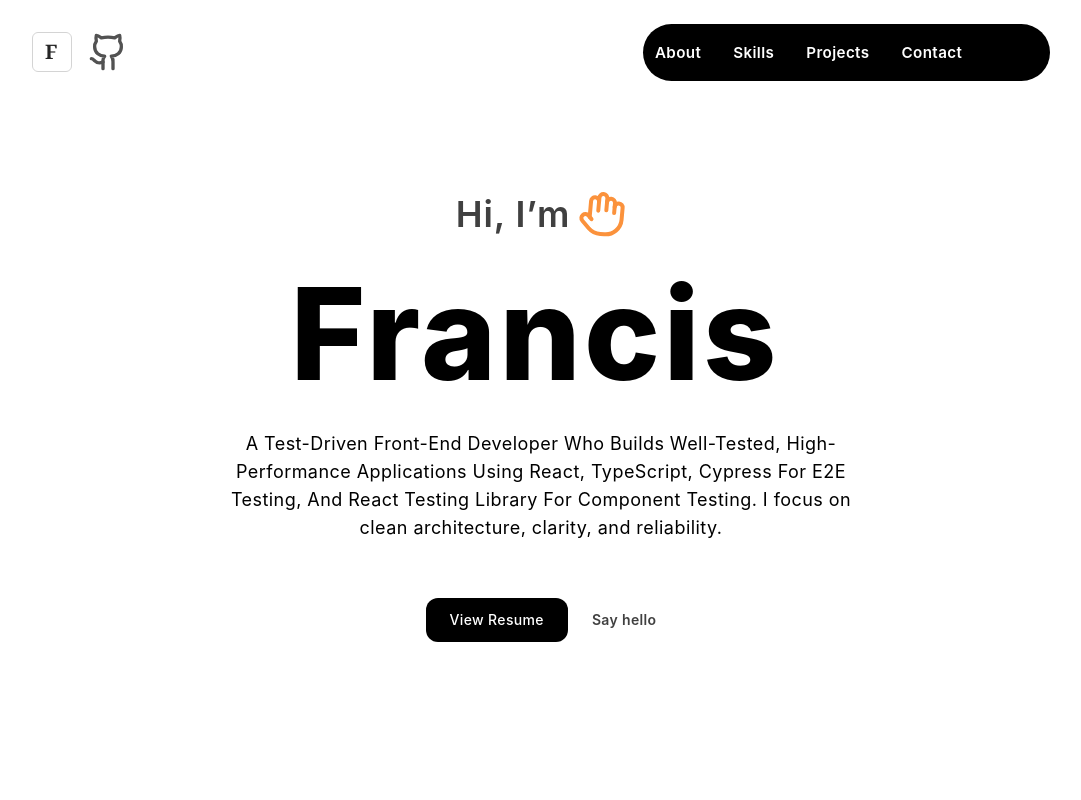
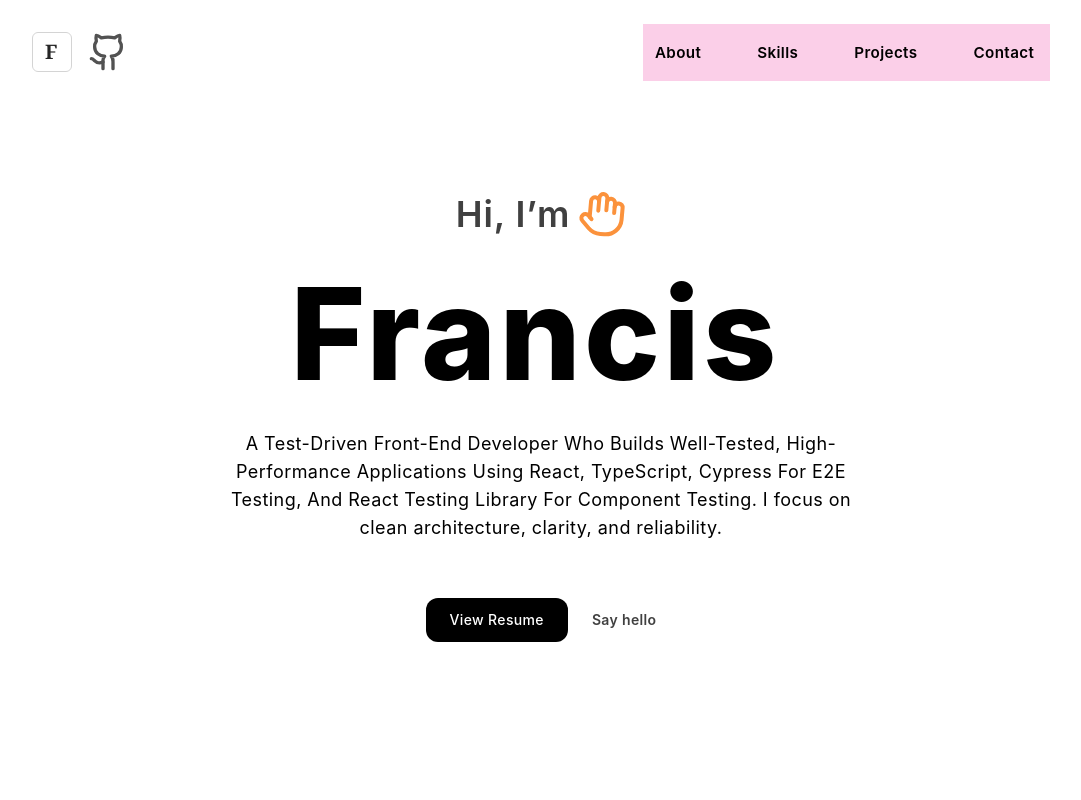
Before and after one commit to ohanyere/portfolio, a React (Vite) app: page / in a window 1280 px wide. Shown: the top 800 px of the page, without its empty margins (99-1180 px from the left). Built offline with nearby package versions, Linux system fonts and the light colour scheme; a web font is replaced by a local one.

Commit message:
style(Navbar.tsx) fix text size on screens

```diff
--- a/src/components/Navbar.tsx
+++ b/src/components/Navbar.tsx
@@ -51,8 +51,8 @@ export default function Navbar() {
 
           {/* Right Section: Desktop Navigation or Mobile Button */}
           {isMediaAbove ? (
-            <nav className="bg-black rounded-full w-[40%] py-4 px-3">
-              <ul className="flex items-center gap-8 ">
+            <nav className=" w-[40%] py-4 px-3 bg-pink-200">
+              <ul className="flex items-center gap-14 ">
                 {NAV.map((item) => (
                   <li key={item.id}>
                     <ScrollLink
@@ -60,7 +60,7 @@ export default function Navbar() {
                       smooth
                       duration={500}
                       offset={-80}
-                      className="text-[0.95rem]  text-white hover:text-orange-400 font-semibold hover:font-medium tracking-wide cursor-pointer transition-colors"
+                      className="text-[0.95rem]  text-black hover:text-orange-400 font-semibold hover:font-medium tracking-wide cursor-pointer transition-colors"
                     >
                       {item.label}
                     </ScrollLink>
```
